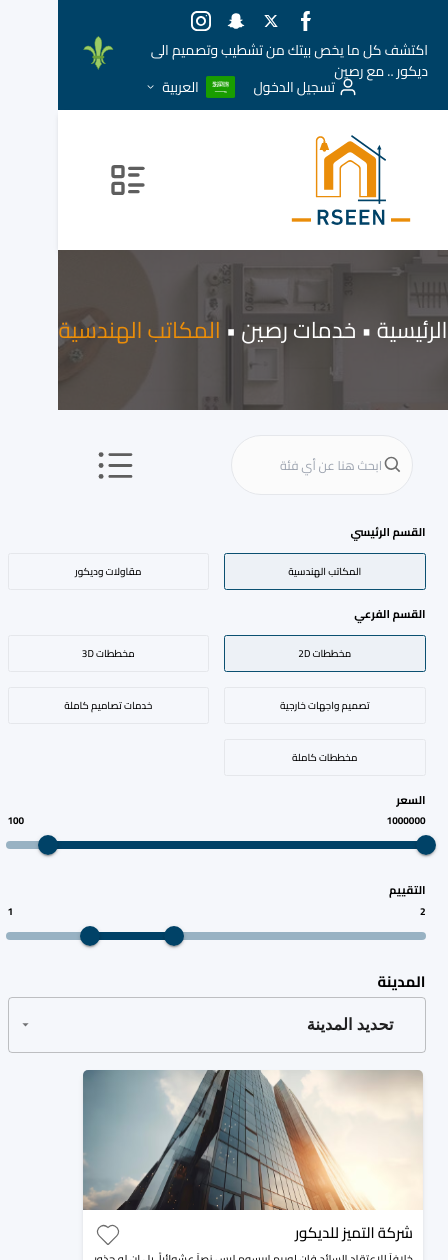
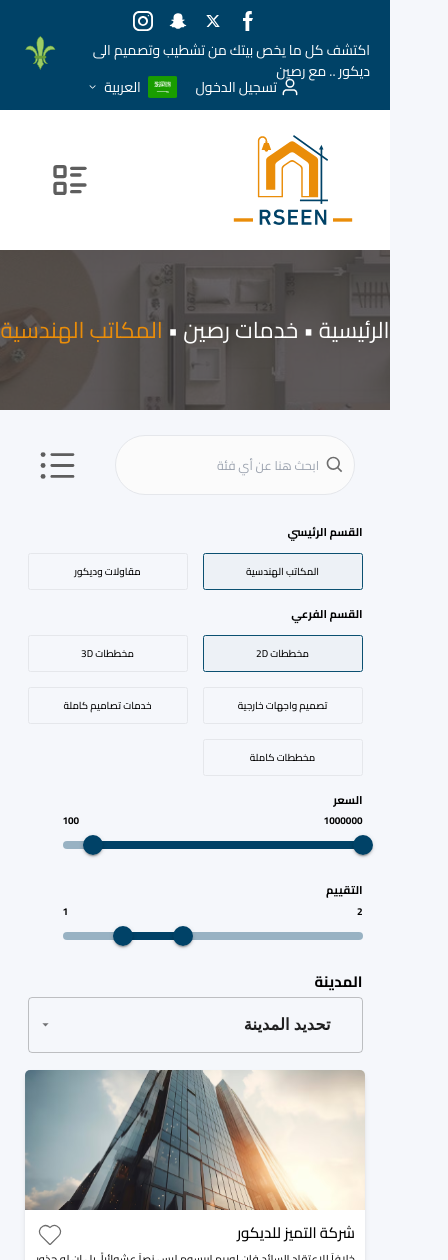
Before and after one commit to mohamedelkhateeb/raseen, a React (Vite) app: page / in a window 390 px wide. Shown: the top 1260 px of the page, 448 px wide, since content can reach past the window. Built offline with nearby package versions, Linux system fonts and the light colour scheme.

Commit message:
bugfix: fix style issue

```diff
--- a/src/components/CategorySection.tsx
+++ b/src/components/CategorySection.tsx
@@ -18,7 +18,7 @@ const CategorySection: React.FC<CategorySectionProps> = ({
   return (
     <div className="mb-6">
       <h3 className="text-lg font-bold mb-5">{title}</h3>
-      <div className="gap-6 grid w-[418px] grid-cols-2">
+      <div className="gap-6 grid sm:w-[418px] grid-cols-2">
         {categories.map((category, index) => (
           <button
             onClick={() => handleCategoryClick(index)}
--- a/src/components/Filters.tsx
+++ b/src/components/Filters.tsx
@@ -5,7 +5,7 @@ import Dropdown from "./Dropdown";
 
 const Sidebar: React.FC = () => {
   return (
-    <aside className="lg:w-[500px] p-3 mx-auto">
+    <aside className="lg:w-[500px] w-[350px] p-3 mx-auto">
       <CategorySection
         title="القسم الرئيسي"
         categories={["المكاتب الهندسية", "مقاولات وديكور"]}
--- a/src/components/RangeSlider.tsx
+++ b/src/components/RangeSlider.tsx
@@ -33,7 +33,7 @@ const RangeSlider: React.FC<RangeSliderProps> = ({
     <div className="mb-6">
       <h3 className="text-lg font-bold mb-2">{label}</h3>
       <div className="flex justify-between mt-2">
-        <div className="flex justify-between w-full">
+        <div className="flex justify-between w-[300px]">
           <span className=" font-bold">
             {value[1]}
             {mes}
@@ -46,7 +46,14 @@ const RangeSlider: React.FC<RangeSliderProps> = ({
       </div>
       <Box sx={{ width: 300 }}>
         <Slider
-          sx={{ width: 420, color: "#004267", height: 8 }}
+          sx={{
+            width: {
+              xs: 300,
+              sm: 400,
+            },
+            color: "#004267",
+            height: 8,
+          }}
           getAriaLabel={() => "Temperature range"}
           value={value}
           onChange={handleChange}
--- a/src/components/SearchBox.tsx
+++ b/src/components/SearchBox.tsx
@@ -9,7 +9,7 @@ const SearchBox: React.FC = () => {
       <input
         type="text"
         placeholder="ابحث هنا عن أي فئة"
-        className="lg:w-[418px] text-xl h-[60px] px-8 pr-12 border rounded-full bg-[#FBFBFB] focus:outline-none focus:ring-2 focus:ring-primary"
+        className="lg:w-[418px] w-96 text-xl h-[60px] px-8 pr-14 lg:pr-12 border rounded-full bg-[#FBFBFB] focus:outline-none focus:ring-2 focus:ring-primary"
       />
     </div>
   );
```
